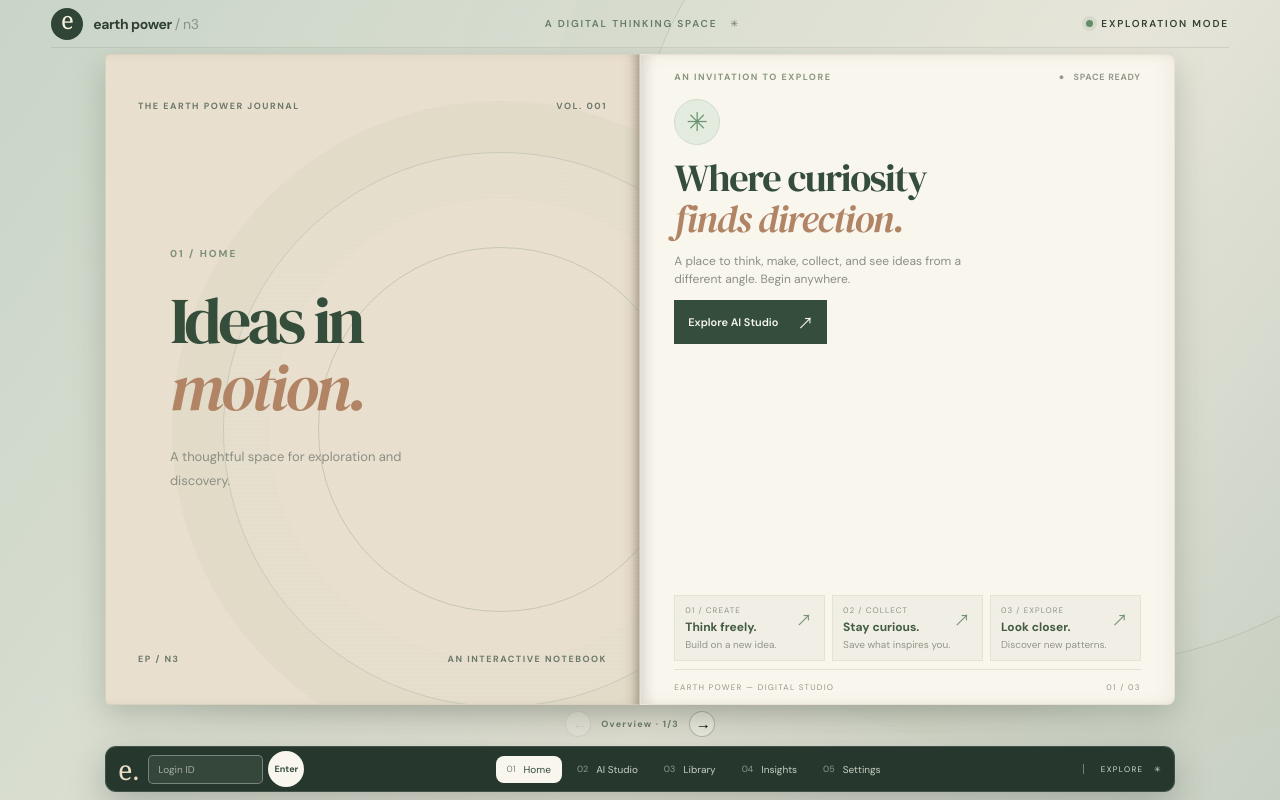
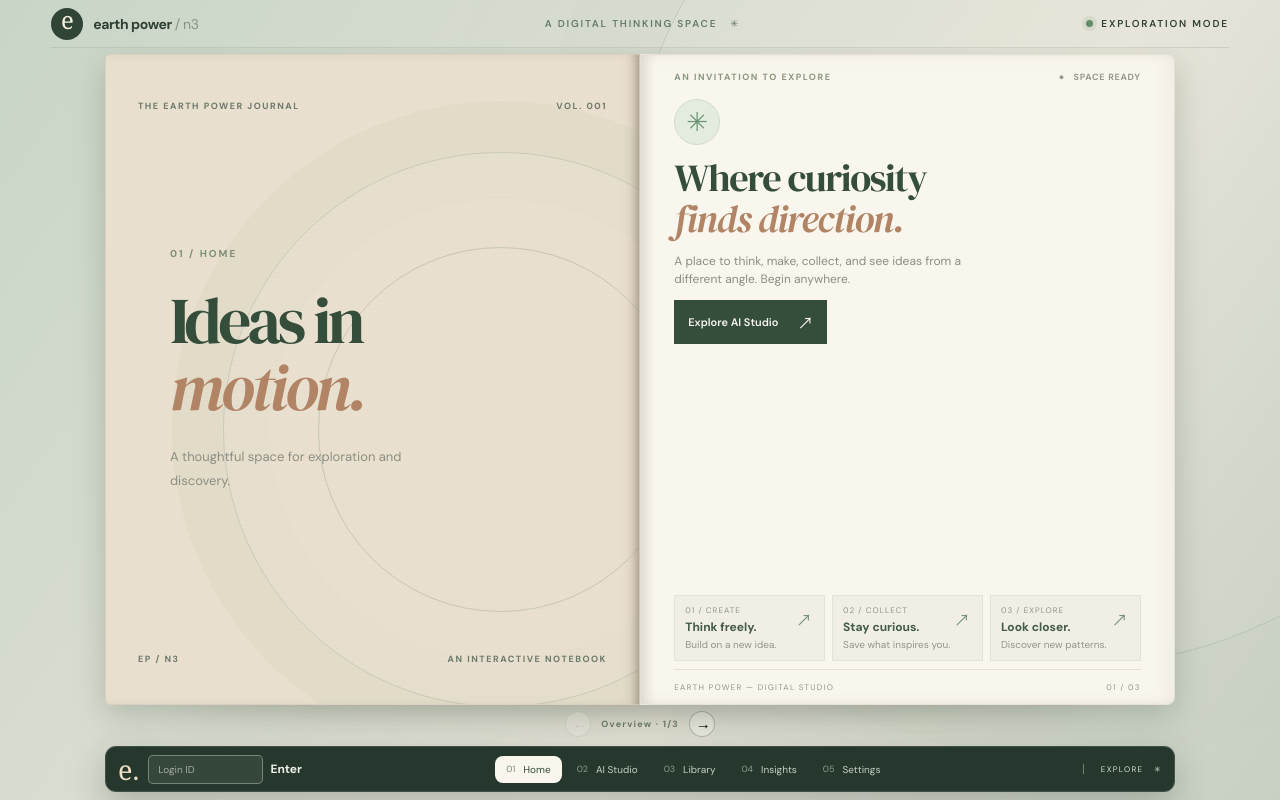
Before and after one commit to withlionbuddha/earth-power-n3, a React (Vite) app: page / in a window 1280 px wide. Built offline with nearby package versions, Linux system fonts and the light colour scheme.

Commit message:
style(ui): display Enter as bold text without button chrome

```diff
--- a/src/App.css
+++ b/src/App.css
@@ -265,3 +265,18 @@ html,body,#root,.app-shell,.book-zone,.book,.book-page {overscroll-behavior:none
 /* Circular Enter action beside login ID. */
 .login-form button {width:36px;height:36px;min-width:36px;padding:0;border-radius:50%;display:inline-flex;align-items:center;justify-content:center;font-size:9px;line-height:1;white-space:nowrap;aspect-ratio:1;}
 @media(max-width:650px) {.login-form button {width:30px;height:30px;min-width:30px;padding:0;font-size:8px;}}
+
+/* Text-only Enter action: no visible button chrome. */
+.login-form button,
+.login-form button:hover,
+.login-form button:focus-visible {
+  width:auto;min-width:0;height:auto;aspect-ratio:auto;
+  padding:4px 2px;border:0;border-radius:0;
+  background:transparent;box-shadow:none;filter:none;
+  color:var(--theme-dock-text);font-size:12px;font-weight:800;
+  line-height:1.2;cursor:pointer;
+}
+.login-form button:focus-visible {outline:2px solid currentColor;outline-offset:3px;}
+@media(max-width:650px) {
+  .login-form button {width:auto;min-width:0;height:auto;padding:3px 1px;font-size:11px;}
+}
```
